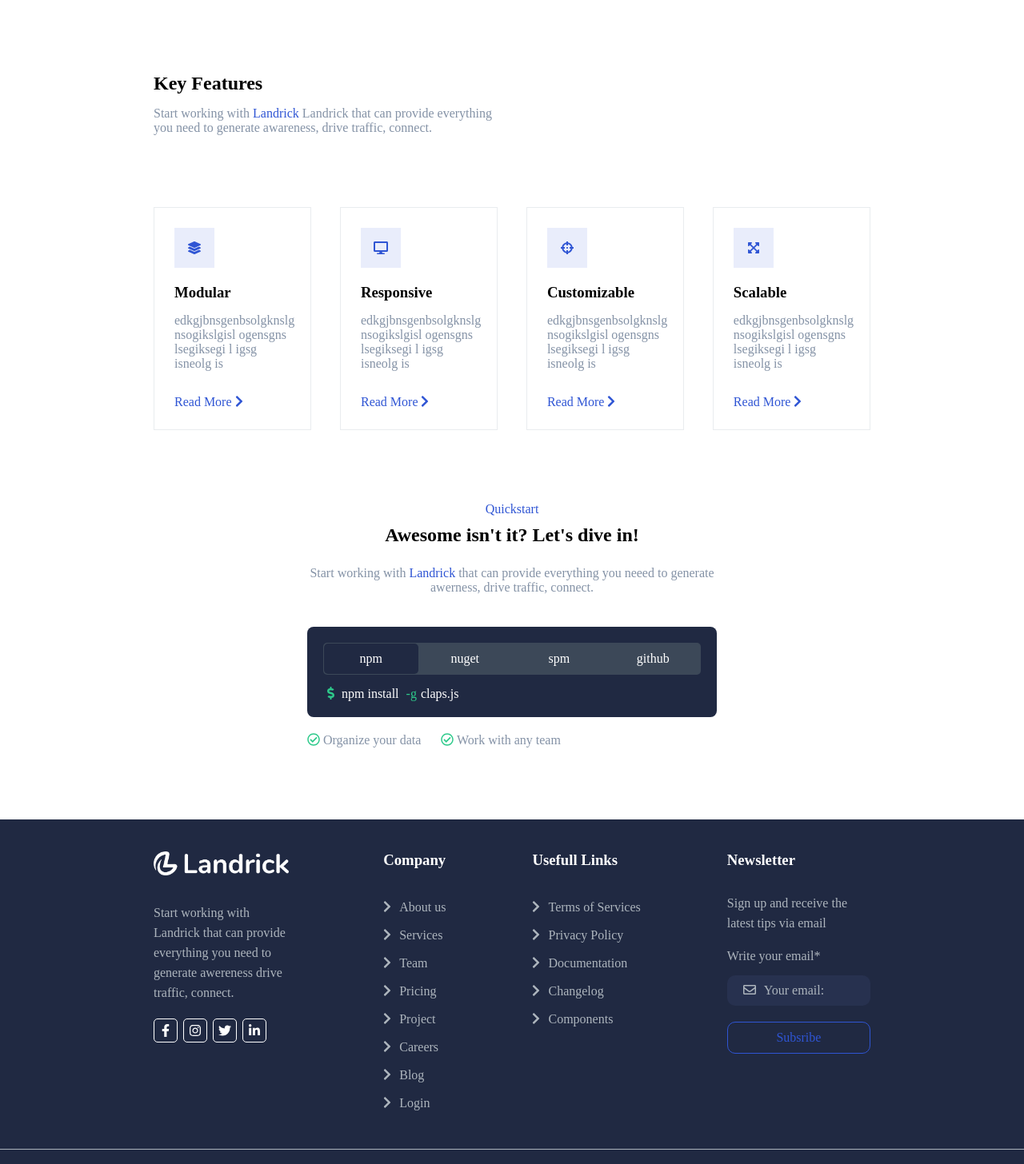
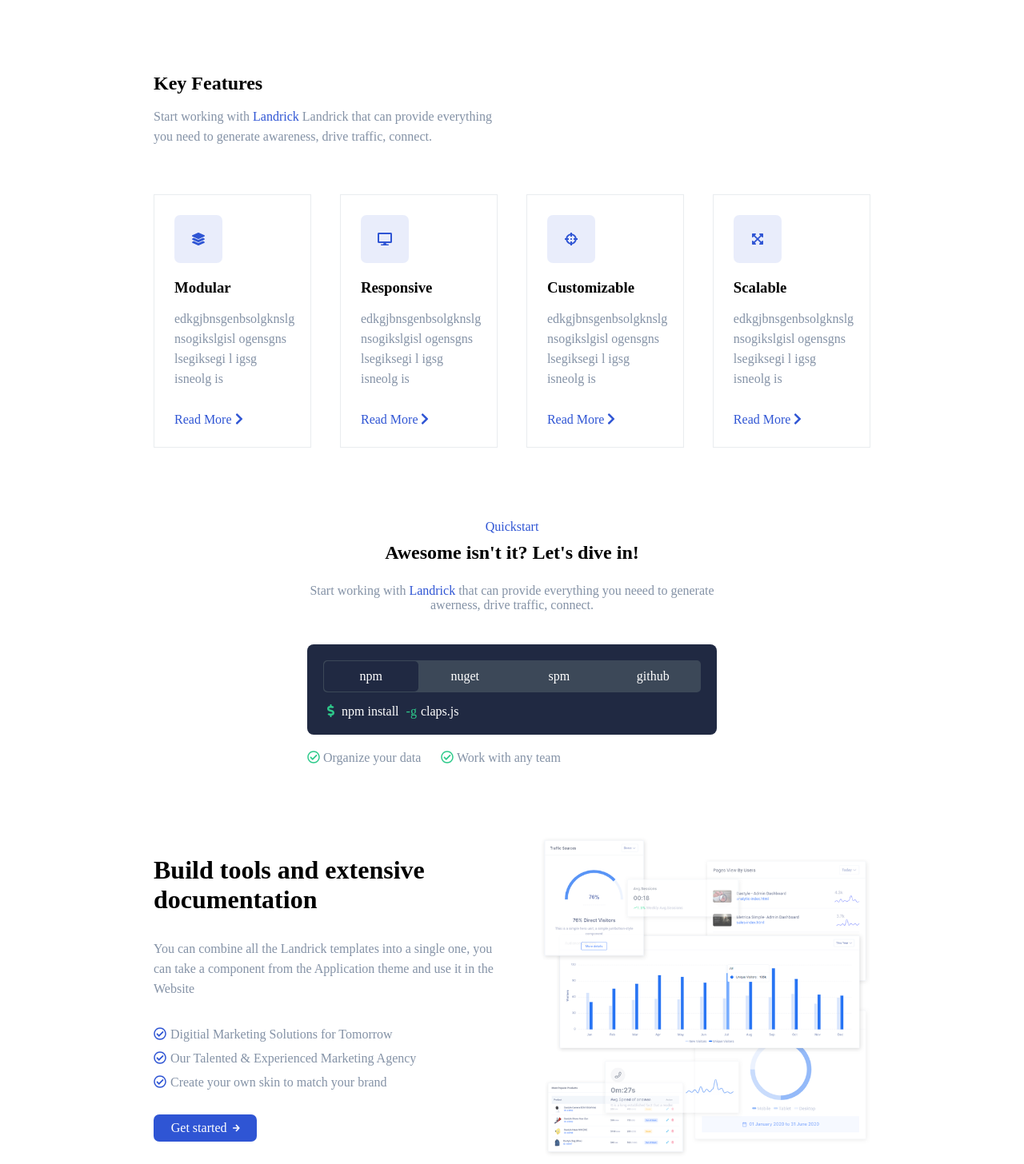
Before and after one commit to MicheleManco/proj-html-vuejs, a Vue app: page / in a window 1280 px wide. Shown: the part 780-2236 px from the top of the page at 80% size. Built offline with nearby package versions, Linux system fonts and the light colour scheme.

Commit message:
section3 done

```diff
--- a/src/components/KeyFeatures.vue
+++ b/src/components/KeyFeatures.vue
@@ -60,6 +60,7 @@ export default {
     p{
         color: #8492a6;
         margin: 15px 0 30px 0;
+        line-height: 25px;
         span{
             color: #2f55d4;
         }
@@ -67,7 +68,7 @@ export default {
     #row-features{
         display: flex;
         justify-content: space-between;
-        margin-top: 90px;
+        margin-top: 60px;
     }
     .card{
         width: 22%;
@@ -81,9 +82,10 @@ export default {
             align-items: center;
             background-color: #2f55d41a;
             color: #2f55d4;
-            width: 50px;
-            height: 50px;
+            width: 60px;
+            height: 60px;
             margin-bottom: 20px;
+            border-radius: 7px;
         }
         a{
             text-decoration: none;
--- a/src/components/MyJumbotron.vue
+++ b/src/components/MyJumbotron.vue
@@ -112,6 +112,7 @@ hr{
     }
     p{
         color: #8492a6;
+        line-height: 25px;
     }
     #row-btns{
         display: flex;
--- a/src/components/SectionTre.vue
+++ b/src/components/SectionTre.vue
@@ -1,6 +1,17 @@
 <template>
   <div>
+    <div class="centratore">
+      <div id="description">
+          <h1>Build tools and extensive documentation</h1>
+          <p>You can combine all the Landrick templates into a single one, you can take a component from the Application theme and use it in the Website</p>
+          <div class="text"><span><i class="far fa-check-circle"></i></span>Digitial Marketing Solutions for Tomorrow</div>
+          <div class="text"><span><i class="far fa-check-circle"></i></span>Our Talented &amp; Experienced Marketing Agency</div>
+          <div class="text"><span><i class="far fa-check-circle"></i></span>Create your own skin to match your brand</div>
+          <div class="btn">Get started <i class="fas fa-arrow-right"></i></div>
+      </div>
 
+      <div><img src="../assets/1.png" alt=""></div>
+    </div>
   </div>
 </template>
 
@@ -13,4 +24,46 @@ export default {
 
 
 <style scoped lang="scss">
+.text{
+  color: #8492a6;
+  line-height: 30px;
+  span{
+    color: #2f55d4;
+    margin-right: 5px;
+  }
+}
+p{
+  color: #8492a6;
+  line-height: 25px;
+  margin: 30px 0;
+}
+.centratore{
+    width: 70%;
+    margin: 70px auto;
+    display: flex;
+    align-items: center;
+    justify-content: space-between;
+    #description{
+      width: 48%;
+    }
+    img{
+      height: 400px;
+    }
+    .btn{
+      display: flex;
+      justify-content: center;
+      align-items: center;
+      background-color: #2f55d4;
+      color: white;
+      margin-top: 25px;
+      margin-right: 10px;
+      padding: 8px 20px 8px;
+      border-radius: 7px;
+      width: 30%;
+      .fa-arrow-right{
+        font-size: 10px;
+        margin-left: 7px;
+      }
+    }
+}
 </style>
```
